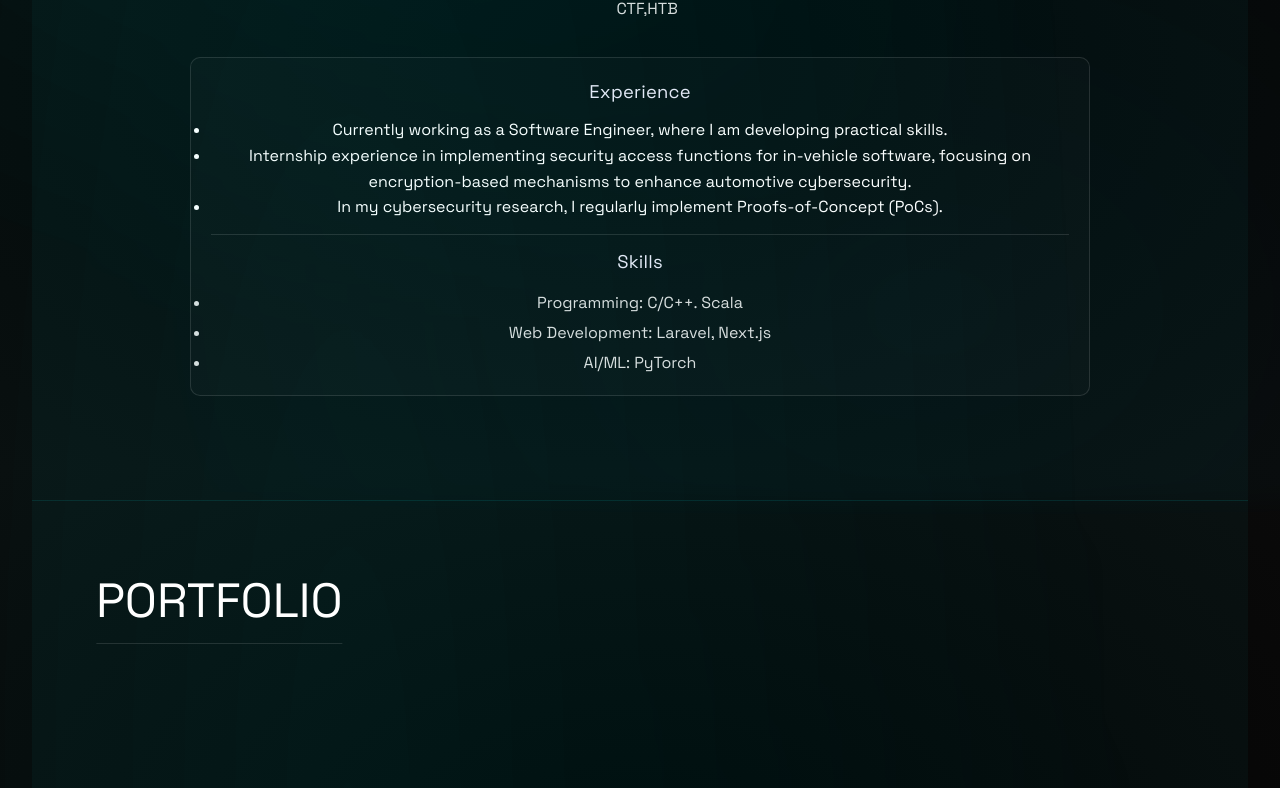
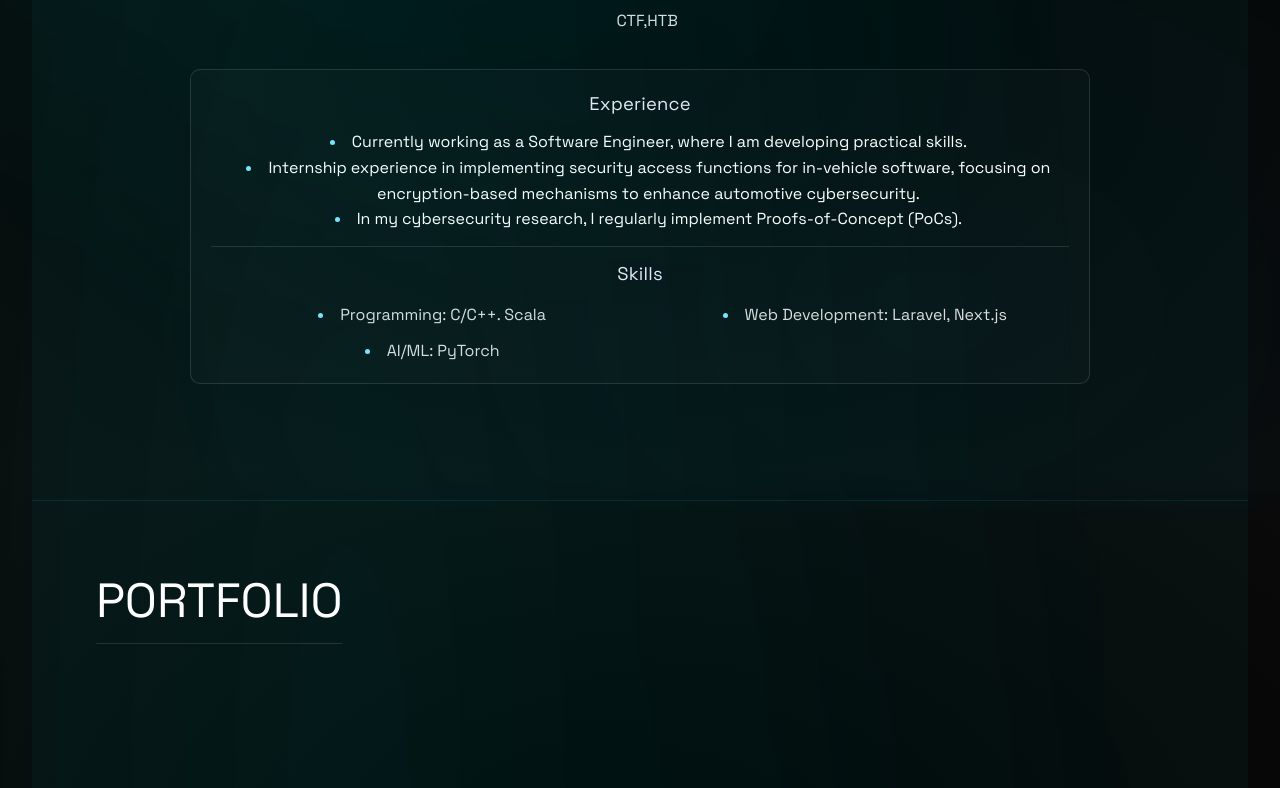
Before and after one commit to black-leg-nameko/portfolio, a React (Vite) app in the folder portfolio-spa/: page / in a window 1280 px wide. Shown: the part 1132-1920 px from the top of the page. Built offline with nearby package versions, Linux system fonts and the light colour scheme.

Commit message:
Fix list layout

```diff
--- a/portfolio-spa/src/styles/main.css
+++ b/portfolio-spa/src/styles/main.css
@@ -480,8 +480,10 @@ nav a {
 
 .about-list,
 .tech-list {
-  list-style: disc outside;
-  gap: 1.2rem;
+  list-style: disc;
+  list-style-position: inside;
+  margin: 0;
+  padding-left: 0.8rem;
 }
 
 
@@ -501,7 +503,10 @@ nav a {
 }
 
 .tech-list {
+  display: grid;
   grid-template-columns: repeat(2, minmax(0,1fr));
+  column-gap: 1.25rem;
+  row-gap: 0.4rem;
 }
 
 .tech-list li {
@@ -511,6 +516,15 @@ nav a {
   color: #ddd;
 }
 
+/* bullet marker styling and spacing */
+.about-list li,
+.tech-list li {
+  padding-left: 0.25rem;
+}
+.about-list li::marker,
+.tech-list li::marker {
+  color: var(--accent-2);
+}
 
 .my-field-container {
   display: flex;
```
